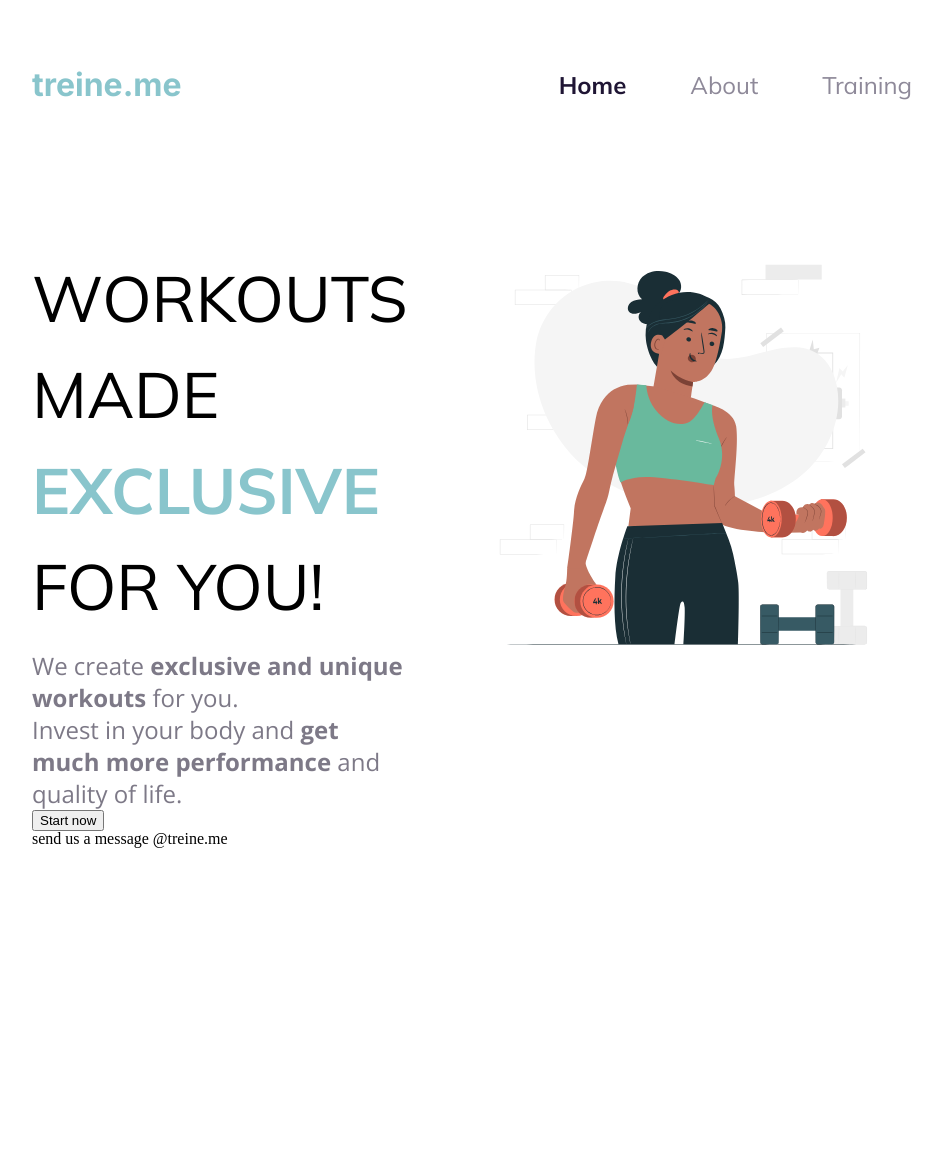
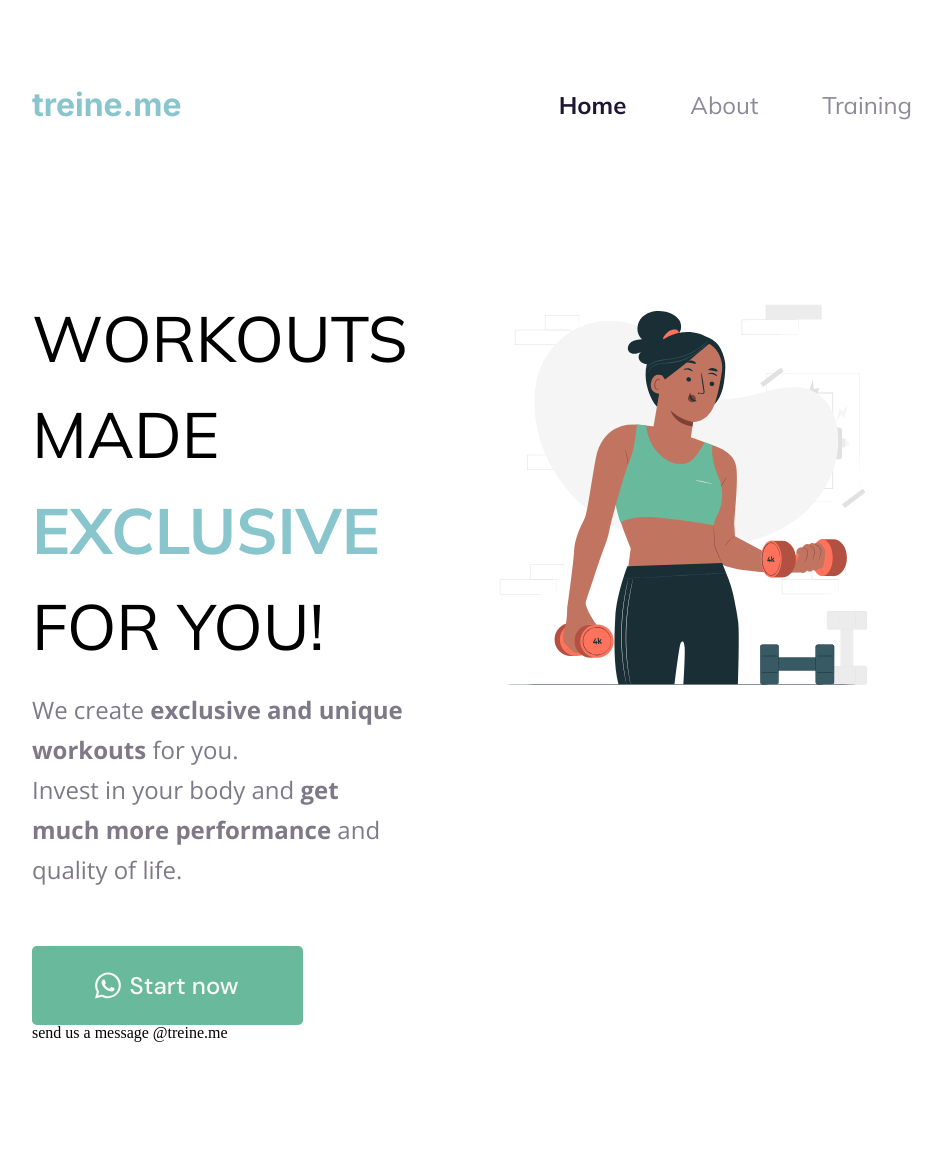
Before and after one commit to Matheus2237/treine, a plain HTML site: page index.html in a window 1280 px wide. Shown: the whole page, without its empty margins (168-1110 px from the left). Before the commit the page ends 944 px from the top, so only its background shows below. Drawn offline with nearby package versions, Linux system fonts and the light colour scheme.

Commit message:
feat: Estilização do botão Start now

```diff
--- a/css/styles.css
+++ b/css/styles.css
@@ -1,12 +1,16 @@
 @import url('https://fonts.googleapis.com/css2?family=Inter:ital,opsz,wght@0,14..32,100..900;1,14..32,100..900&display=swap');
 @import url('https://fonts.googleapis.com/css2?family=Inter:ital,opsz,wght@0,14..32,100..900;1,14..32,100..900&family=Mulish:ital,wght@0,200..1000;1,200..1000&display=swap');
 @import url('https://fonts.googleapis.com/css2?family=Open+Sans:ital,wght@0,300..800;1,300..800&display=swap');
+@import url('https://fonts.googleapis.com/css2?family=DM+Sans:ital,opsz,wght@0,9..40,100..1000;1,9..40,100..1000&family=Open+Sans:ital,wght@0,300..800;1,300..800&display=swap');
 
 :root {
     --verde: #89C5CC;
+    --verde-whatsapp: #69B99D;
+    --verde-whatsapp-escuro: #57A488;
     --cinza-claro: #8E8999;
     --cinza: #7D7987;
     --cinza-escuro: #1F1534;
+    --branco-whatsapp: #F9F9F9;
 }
 
 body {
@@ -84,7 +88,7 @@ body {
 .texto__principal {
     font-family: 'Open Sans';
     font-size: 1.5rem;
-    line-height: 2rem;
+    line-height: 2.5rem;
     width: 85%;
     margin-top: 1rem;
     color: var(--cinza);
@@ -99,6 +103,33 @@ body {
     width: 50%;
 }
 
+.botao__principal {
+    margin-top: 3.5rem;
+    padding: 1.5rem 4rem;
+    background-color: var(--verde-whatsapp);
+    border: none;
+    border-radius: 0.3rem;
+    display: flex;
+    justify-content: center;
+    align-items: center;
+    text-align: center;
+    gap: 0.3rem;
+    font-family: 'DM Sans';
+    font-size: 1.5rem;
+    font-weight: 500;
+    color: var(--branco-whatsapp);
+    cursor: pointer;
+}
+
+.icone__whatsapp__principal {
+    margin-right: 0.3rem;
+    transform: scale(1.3);
+}
+
+.botao__principal:hover {
+    background-color: var(--verde-whatsapp-escuro);
+}
+
 footer {
     grid-area: "footer";
 }
--- a/index.html
+++ b/index.html
@@ -23,7 +23,7 @@
         <div class="informacao__principal">
             <h1 class="titulo__principal">WORKOUTS MADE <span class="titulo__highlight">EXCLUSIVE</span> FOR YOU!</h1>
             <p class="texto__principal">We create <span class="texto__highlight">exclusive and unique workouts</span> for you.<br>Invest in your body and <span class="texto__highlight">get much more performance</span> and quality of life.</p>
-            <button class="botao__principal">Start now</button>
+            <button class="botao__principal"><img class="icone__whatsapp__principal" src="icons/whatsapp.svg" alt="Ícone do Whatsapp">Start now</button>
         </div>
         <img class="imagem__principal" src="image/athlete.svg" alt="Representação visual de uma atleta treinando com halteres.">
     </main>
```
Also changed, not shown: icons/whatsapp.svg (added).
